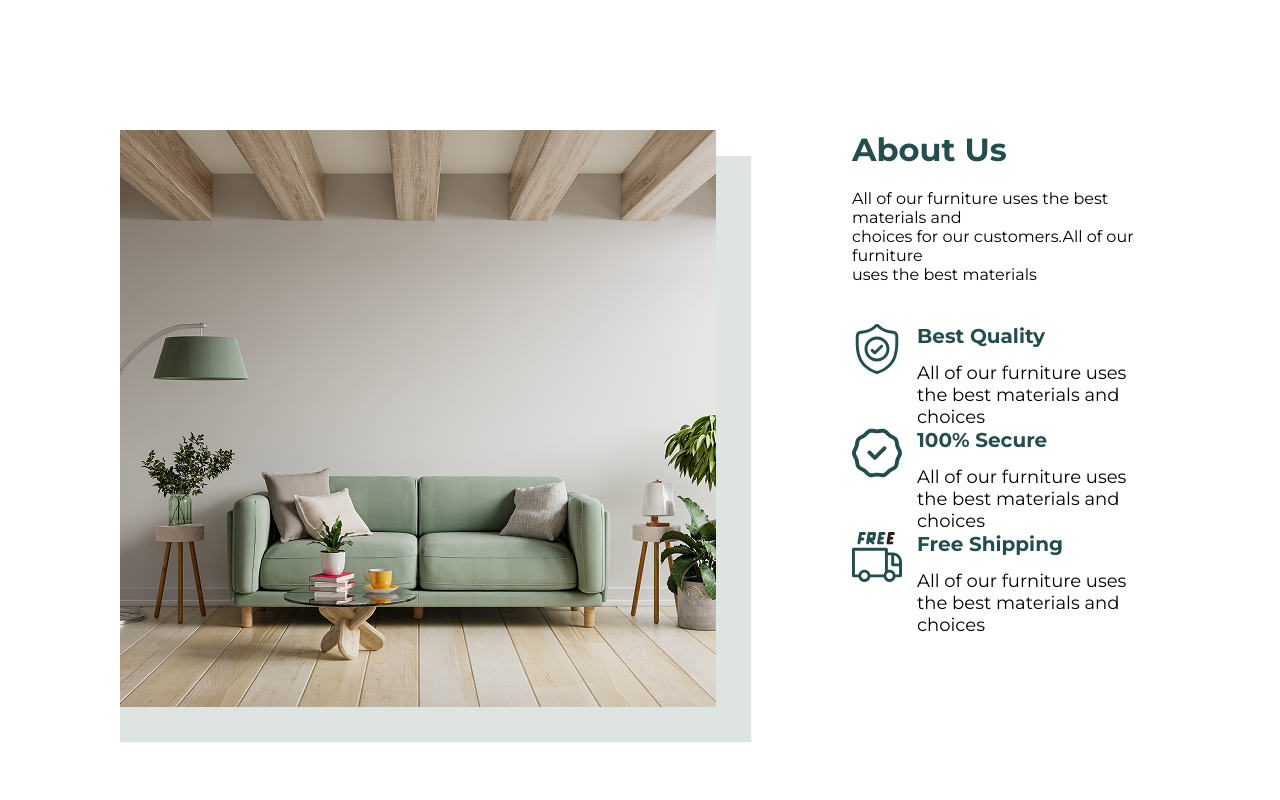
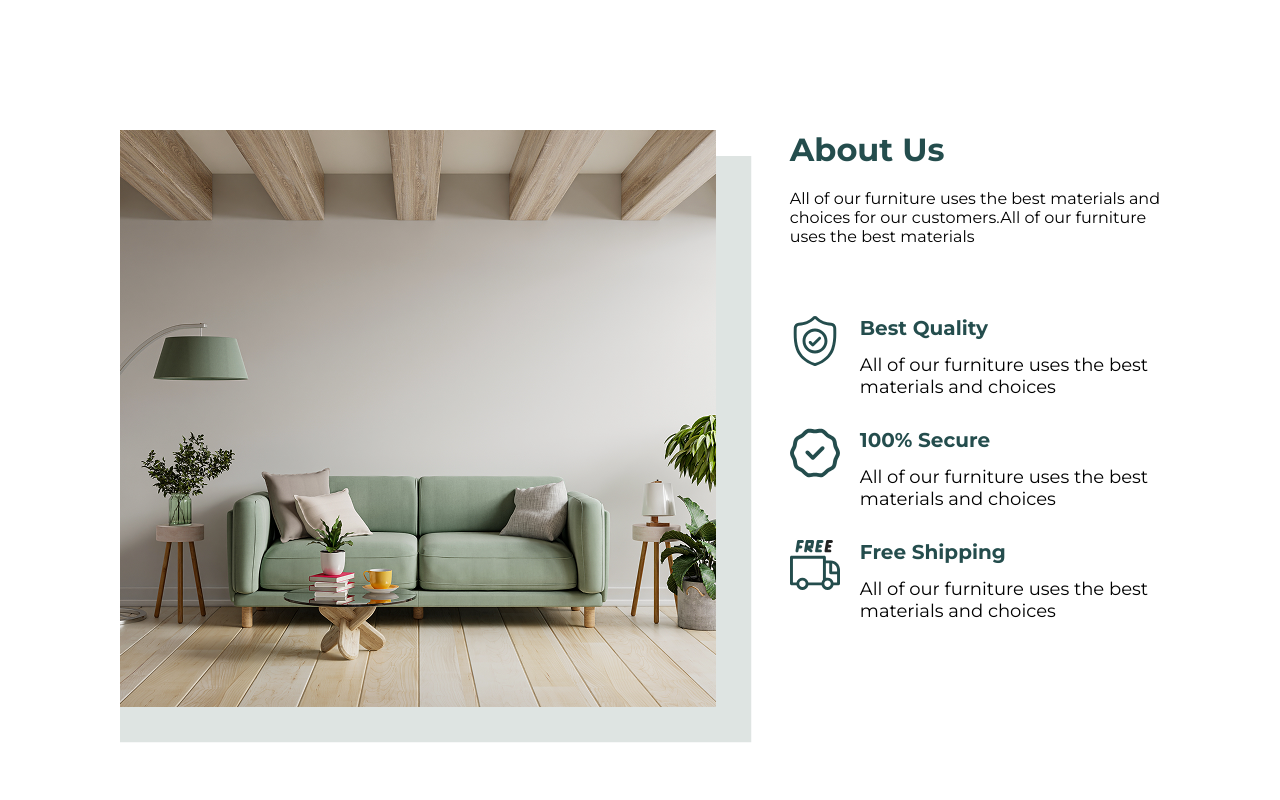
Before and after one commit to Tigross666/dude-shape-app, a React (Vite) app: page / in a window 1280 px wide. Shown: the part 1040-1840 px from the top of the page. Built offline with nearby package versions, Linux system fonts and the light colour scheme.

Commit message:
fix commit

```diff
--- a/src/сomponents/featureItem/featureItem.module.css
+++ b/src/сomponents/featureItem/featureItem.module.css
@@ -1,6 +1,7 @@
 .elements {
   display: flex;
-  gap: 15px;
+  gap: 20px;
+  margin-top: 30px;
 }
 
 .elementIcons {
@@ -17,4 +18,5 @@
 .paragraph {
   font-size: 18px;
   margin-top: 14px;
+  white-space: pre-line;
 }
--- a/src/сomponents/featureItem/featureItem.tsx
+++ b/src/сomponents/featureItem/featureItem.tsx
@@ -20,7 +20,7 @@ const FeatureItem = ({
   return (
     <div className={` ${styles.elements} ${className || ""}`}>
       <div className={styles.elementIcons}>
-        <Icon src={icon} alt={alt} />
+        <Icon src={icon} alt={alt} className={className}/>
       </div>
       <div>
         <h2 className={styles.title}>{title}</h2>
--- a/src/сomponents/footer/footer.module.css
+++ b/src/сomponents/footer/footer.module.css
@@ -29,7 +29,12 @@
 .socialMedia {
   display: flex;
   gap: 12px;
-  margin-top: 16px;
+}
+
+.links {
+  width: 20px;
+  height: 20px;
+  margin-bottom: 40px;
 }
 
 .navSection {
--- a/src/сomponents/footer/footer.tsx
+++ b/src/сomponents/footer/footer.tsx
@@ -19,7 +19,7 @@ export const Footer = () => {
           <h3>Follow Us :</h3>
           <div className={styles.socialMedia}>
             {MEDIA.map((item) => (
-              <FeatureItem
+              <FeatureItem className={styles.links}
                 key={item.id}
                 id={item.id}
                 icon={item.icon}
@@ -61,7 +61,7 @@ export const Footer = () => {
               size="vector"
               presets="arrow"
             >
-              <Icon src={arrow} />
+              <Icon src={arrow}/>
             </Button>
           </div>
         </div>
--- a/src/сomponents/icon/icon.tsx
+++ b/src/сomponents/icon/icon.tsx
@@ -4,6 +4,6 @@ export interface IconProps {
   className?: string;
 }
 
-export const Icon = ({ src, alt }: IconProps) => {
-  return <img src={src} alt={alt} />;
+export const Icon = ({ src, alt, className }: IconProps) => {
+  return <img src={src} alt={alt} className={className}/>;
 };
--- a/src/сomponents/sofa/constants.ts
+++ b/src/сomponents/sofa/constants.ts
@@ -9,20 +9,21 @@ export const ITEMS: FeatureItemProps[] = [
     icon: shield,
     alt: "shield",
     title: "Best Quality",
-    description: "All of our furniture uses the best materials and choices",
+    description: "All of our furniture uses the best\n materials and choices",
+
   },
   {
     id: "tick",
     icon: tick,
     alt: "tick",
     title: "100% Secure",
-    description: "All of our furniture uses the best materials and choices",
+    description: "All of our furniture uses the best\n materials and choices",
   },
   {
     id: "truck",
     icon: truck,
     alt: "truck",
     title: "Free Shipping",
-    description: "All of our furniture uses the best materials and choices",
+    description: "All of our furniture uses the best\n materials and choices",
   },
 ];
--- a/src/сomponents/sofa/sofa.module.css
+++ b/src/сomponents/sofa/sofa.module.css
@@ -2,7 +2,7 @@
   display: flex;
   margin-top: 140px;
   justify-content: space-between;
-  gap: 100px;
+
 }
 
 .about {
```
